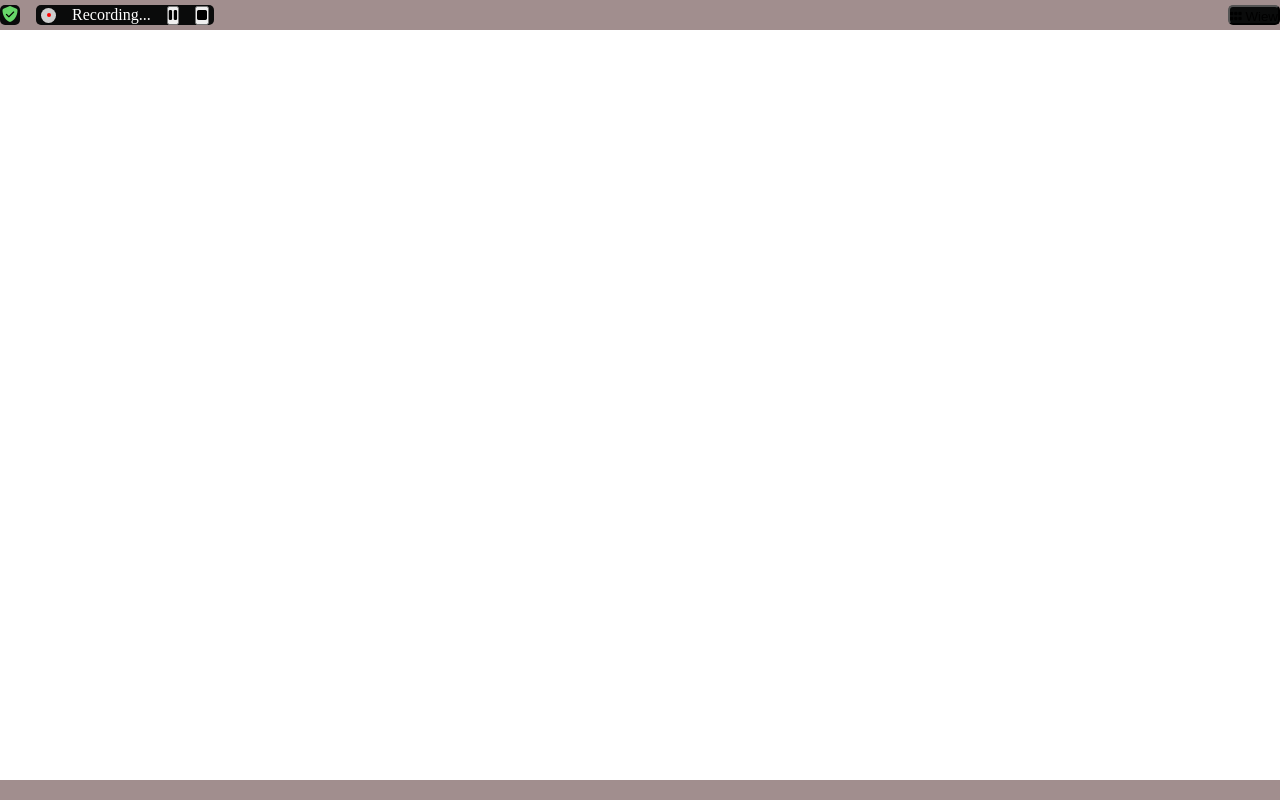
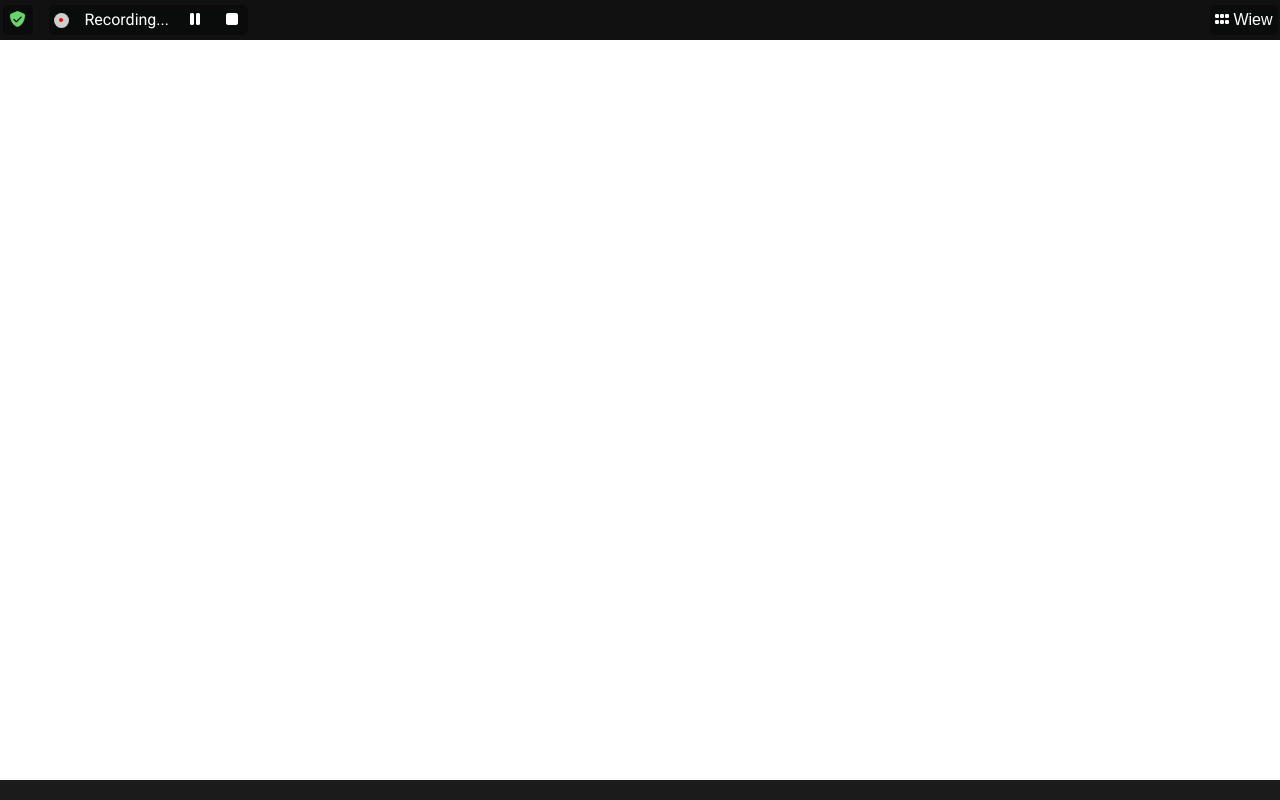
Before and after one commit to Hirisci/html-css-zoom, a plain HTML site: page index.html in a window 1280 px wide. Drawn offline with Linux system fonts and the light colour scheme.

Commit message:
terminato header

```diff
--- a/css/style.css
+++ b/css/style.css
@@ -6,6 +6,10 @@
     margin: 0;
     padding: 0;
     box-sizing: border-box;
+}
+
+body{
+    font-family: 'Roboto', sans-serif;
 }
 
 /*--- TESTO ---*/
@@ -29,6 +33,8 @@ a:visited,a:hover{
 li{
     text-decoration: none;
 }
+
+
 /*╔═══════════════╗
       VARIABILI
   ╚═══════════════╝*/
@@ -38,9 +44,11 @@ li{
     --colore-testo: #fff;
     --colore-testo-secondario: #cecece;
     --colore-testo-titolo: #000;
-    /* --colore-bg-primario: #111111; */
-    --colore-bg-primario: rgb(161, 142, 142);
+    --colore-testo-footer: #a8a8a8;
+    --colore-bg-primario: #111111;
+    /* --colore-bg-primario: rgb(161, 142, 142); */
     --colore-bg-secondario: #0a0b0b;
+    --colore-bg-footer: #1b1b1b;
 
     /*- DIMENSIONI GUTTER E SPAZIATURE-*/
     --gutter: 1.5rem;
@@ -62,7 +70,7 @@ li{
       position: fixed;
       background-color: var(--colore-bg-primario);
       z-index: 10;
-      padding: 5px 0;
+      padding: 5px 2.5px;
   }
 
   header{
@@ -71,8 +79,21 @@ li{
   }
 
   footer{
+      background-color: var(--colore-bg-footer);
+      color: var(--colore-testo-footer);
       bottom: 0;
       left: 0;
+  }
+
+  /*---- Button ---*/
+
+  button{
+      font-size: 1rem;
+      padding: 0 5px;
+      color: var(--colore-testo);
+      background-color: transparent;
+      border: none;
+      cursor: pointer;
   }
 
 
@@ -94,9 +115,9 @@ header .menu{
 
 header .menu > * {
     background-color: var(--colore-bg-secondario);
-    height: 20px;
-    line-height: 20px;
-    min-width:20px;
+    height: 30px;
+    line-height: 30px;
+    min-width:30px;
     text-align: center;
     border-radius: 5px;
 }
@@ -146,3 +167,10 @@ header .menu .record .circle .cirlce-red{
     transform: translate(-50%,-50%);
 
 }
+
+/*--- MAIN ---*/
+
+
+
+
+/*--- FOOTER ---*/
--- a/index.html
+++ b/index.html
@@ -7,27 +7,30 @@
     <!-- font-awesome -->
     <link rel="stylesheet" href="https://cdnjs.cloudflare.com/ajax/libs/font-awesome/6.1.1/css/all.min.css" integrity="sha512-KfkfwYDsLkIlwQp6LFnl8zNdLGxu9YAA1QvwINks4PhcElQSvqcyVLLD9aMhXd13uQjoXtEKNosOWaZqXgel0g==" crossorigin="anonymous" referrerpolicy="no-referrer" />
     <!-- google font -->
-
+    <link rel="preconnect" href="https://fonts.googleapis.com">
+    <link rel="preconnect" href="https://fonts.gstatic.com" crossorigin>
+    <link href="https://fonts.googleapis.com/css2?family=Roboto:wght@400;500;700&display=swap" rel="stylesheet">
+    <!-- /google font -->
     <link rel="stylesheet" href="css/style.css">
     <title>Nuovo Progetto</title>
 </head>
 <body>
     <header>
-        <div class="menu menu-left">
+        <div class="menu">
             <div class="icons-scudo">
                 <i class="fa-solid fa-shield"></i>
                 <small><i class="fa-solid fa-check"></i></small>
             </div>
             <div class="record">
-                <div class="circle">
+                <button class="circle">
                     <div class="cirlce cirlce-red"></div>
-                </div>
+                </button>
                 <span>Recording...</span>
                 <button><i class="fa-solid fa-pause"></i></button>
                 <button><i class="fa-solid fa-stop"></i></button>
             </div>
         </div>
-        <div class="menu menu-rigth">
+        <div class="menu">
             <button>
                 <i class="fa-solid fa-grip"></i>
                 <span>Wiew</span>
@@ -35,6 +38,9 @@
         </div>
     </header>
     <main></main>
-    <footer></footer>
+    <footer>
+
+
+    </footer>
 </body>
 </html>
```
